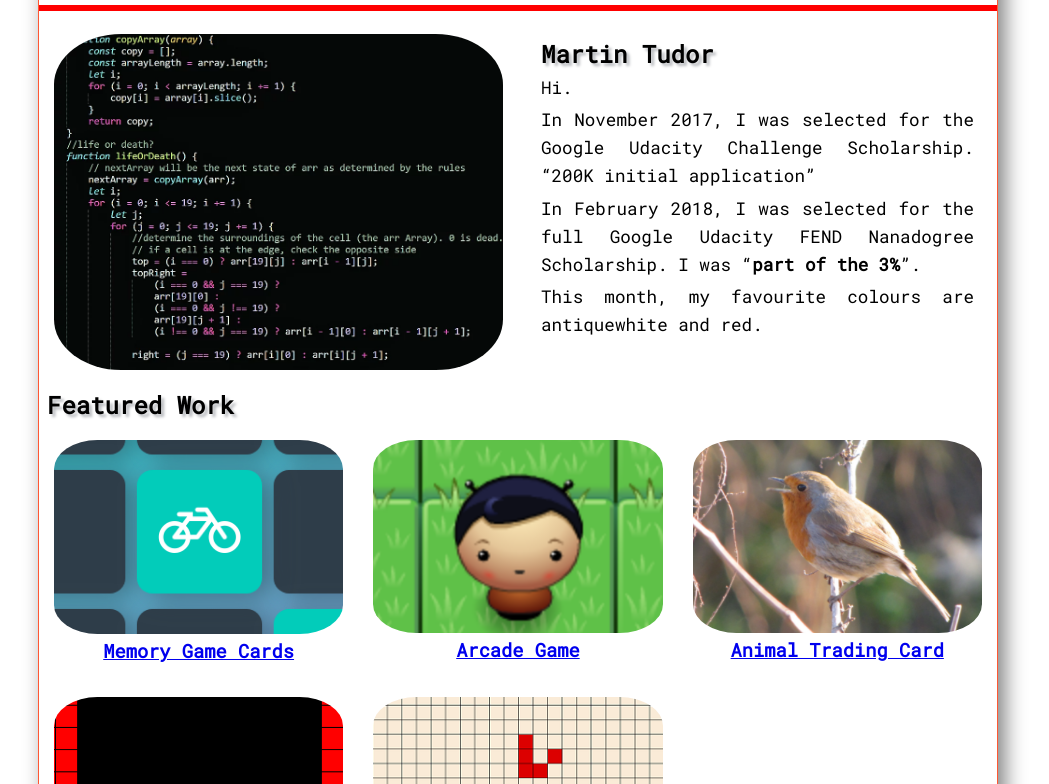
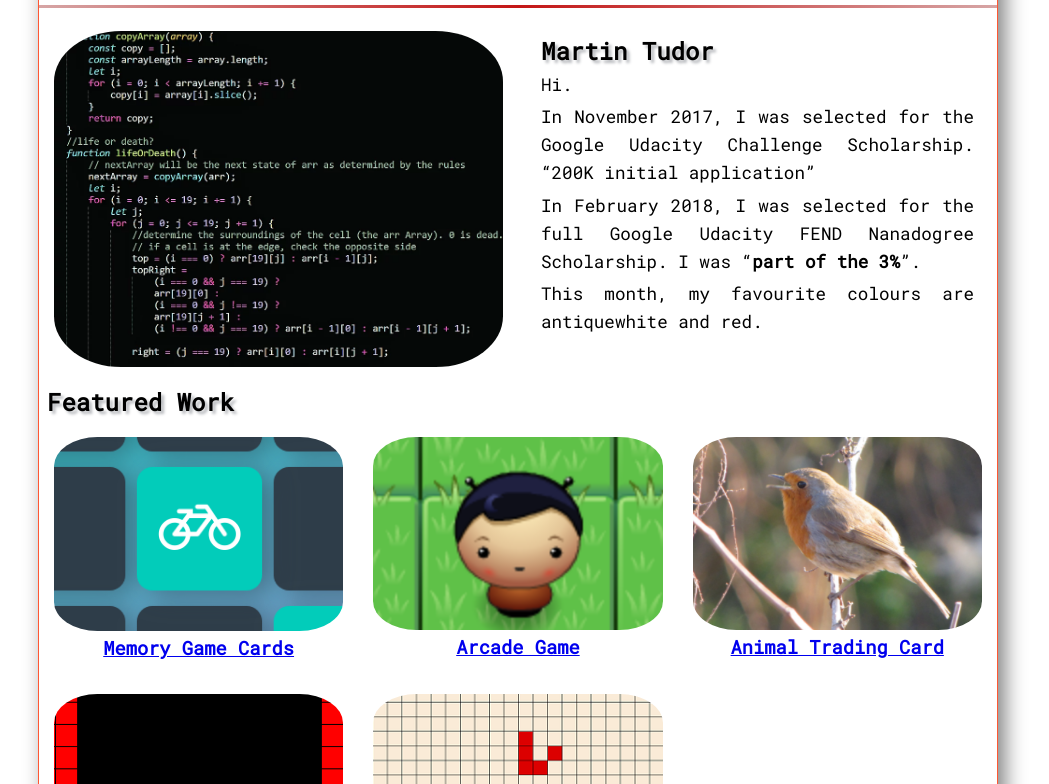
Before and after one commit to MagicMart/martin-tudor-portfolio2, a plain HTML site: page index.html in a window 1280 px wide. Shown: the part 146-930 px from the top of the page, without its empty margins (122-1171 px from the left). Drawn offline with Linux system fonts and the light colour scheme.

Commit message:
refactor: css for hr

```diff
--- a/styles.css
+++ b/styles.css
@@ -32,7 +32,15 @@ p {
 }
 
 hr {
-  border: 3px solid rgb(255, 0, 0);
+    border: 0;
+    height: 3px;
+    background: rgb(196, 22, 22);
+    background-image: linear-gradient(
+        to right,
+        rgb(214, 165, 165),
+        rgb(196, 22, 22),
+        rgb(214, 165, 165)
+    );
 }
 
 a {
```
Lines whose indentation alone changed are shown as unchanged.
